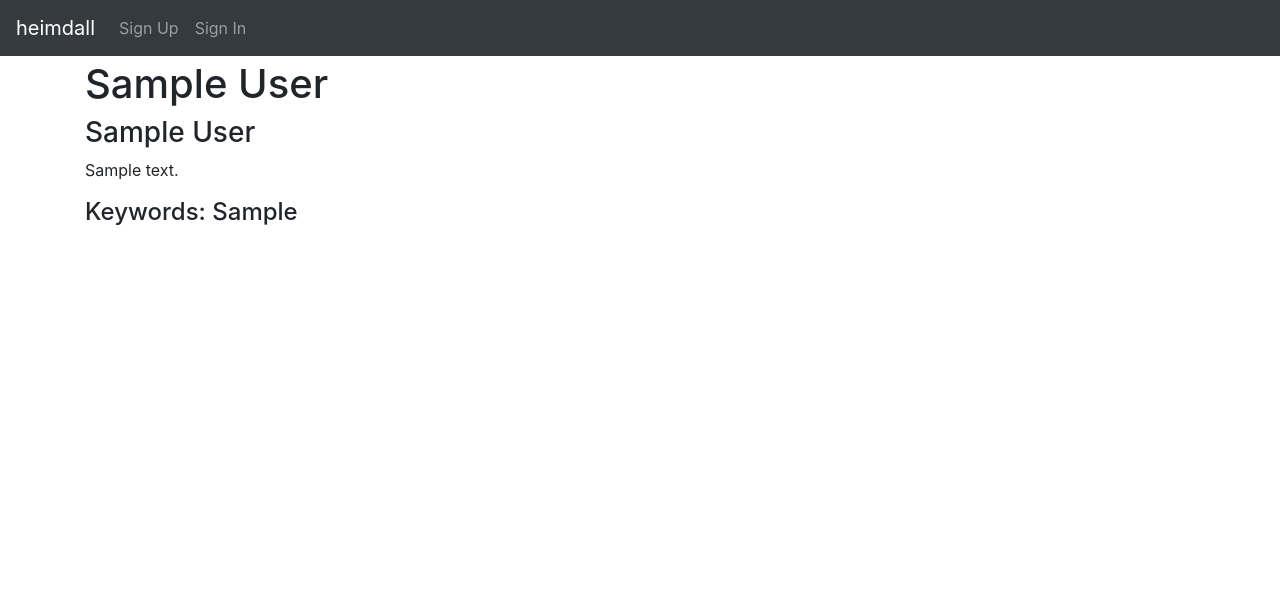
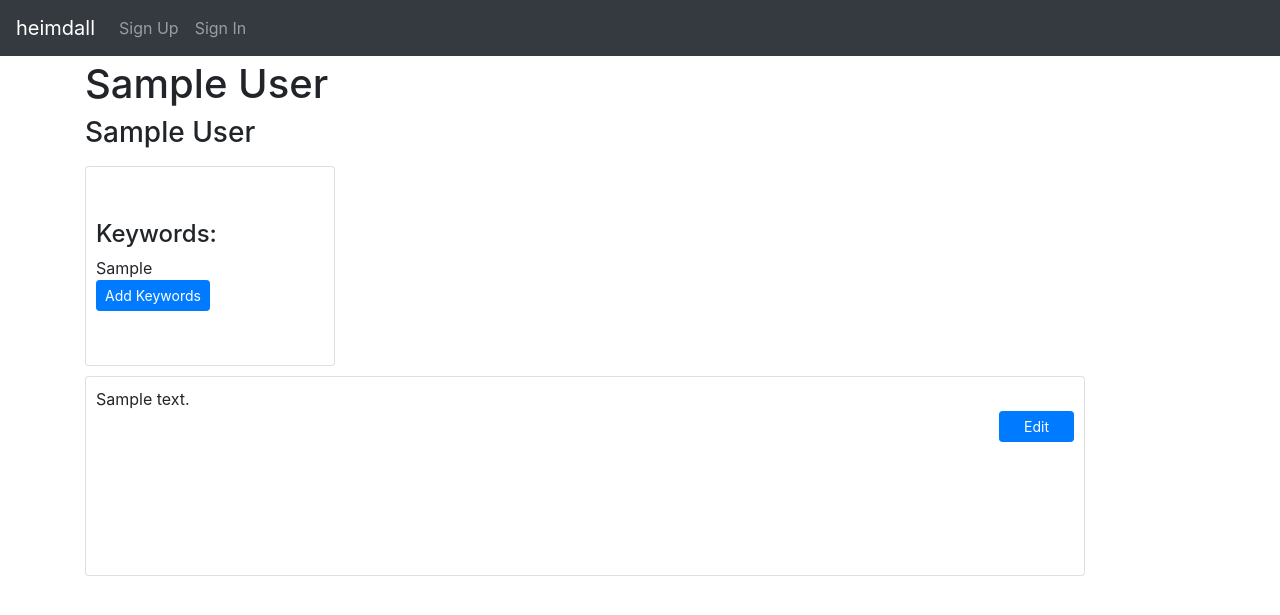
Before and after one commit to avdhari/heimdall, a Django app: page /users/products/1/ in a window 1280 px wide. Shown: the top 615 px of the page. Run offline with Django 3.2, Linux system fonts and the light colour scheme; tables that the repository leaves empty hold one stand-in row (values such as "Sample post"); some libraries are stand-ins or nearby versions.

Commit message:
product page update

```diff
--- a/heimdall/static/css/project.css
+++ b/heimdall/static/css/project.css
@@ -40,7 +40,7 @@
   width: 50%;
 }
 
-.card {
+.home-cards {
   margin-top: .5rem;
   transition: box-shadow .25s;
   width: 250px;
@@ -51,7 +51,7 @@
   margin-left: 1rem;
 
 }
-.card:hover {
+.home-cards:hover {
   box-shadow: 0px 10px 20px rgba(131, 140, 148, 0.719);
 }
 
--- a/heimdall/templates/users/home.html
+++ b/heimdall/templates/users/home.html
@@ -10,7 +10,7 @@
           <p>Products</p>
           </div>
         {% for product in object_list %}
-          <div class="card">
+          <div class="card home-cards">
             <img src="{% static 'images/Heimdall.png' %}" class="card-img-top" alt="...">
             <div class="card-body">
               <h5 class="card-title">
@@ -24,7 +24,7 @@
 	</div>
 
 	  <div class="col-3">
-        <div class="card">
+        <div class="card home-cards">
             <img src="{% static 'images/Heimdall.png' %}" class="card-img-top" alt="...">
             <div class="card-body">
               <h5 class="card-title">
--- a/heimdall/templates/users/product_detail.html
+++ b/heimdall/templates/users/product_detail.html
@@ -8,10 +8,33 @@
 <h1>{{product.name}}</h1>
 <h3>{{product.company}}</h3>
 
-<p>{{product.description}}</p>
+<p></p>
 
-<h4>
-    Keywords: {{keywords.keywords}}
-</h4>
+
+
+<div class="card" style="width: 250px; height: 200px; display: table; ">
+    <div style="padding-left: 10px; display: table-cell; vertical-align: middle;">
+      <h4>Keywords:</h4>
+      {% for keyword in keywords  %}
+          {{keyword}} <br>
+      {% endfor %}
+      <!-- <div> -->
+          <a href="#" class="btn btn-sm btn-primary">Add Keywords</a>
+      <!-- </div> -->
+    </div>
+ </div>
+
+
+
+<div class="card" style="width: 1000px; height: 200px; display: table; margin-top: 10px;">
+    <div style="padding-left: 10px; padding-right: 10px; padding-top: 10px; display: table-cell;">
+        {{product.description}}
+        <div style=" display: flex; align-items: center; justify-content: right;">
+            <a style="width: 75px;" href="#" class="btn btn-sm btn-primary">Edit</a>
+        </div>
+    </div>
+
+</div>
+
 
 {% endblock content %}
--- a/heimdall/users/views.py
+++ b/heimdall/users/views.py
@@ -60,7 +60,8 @@ class ProductView(generic.DetailView):
 
     def get_context_data(self, **kwargs):
         context = super(ProductView, self).get_context_data(**kwargs)
-        context['keywords'] = ProductKeyword.objects.get(product_id=self.object.id)
+        keywords = ProductKeyword.objects.get(product_id=self.object.id).keywords
+        context['keywords'] = keywords.split('\n')
         return context
 
 
```
Also changed, not shown: 1 other file.
